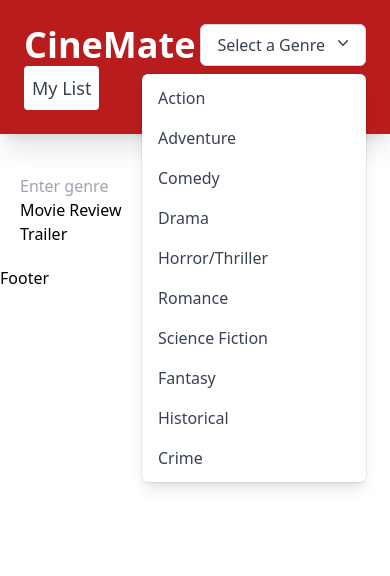
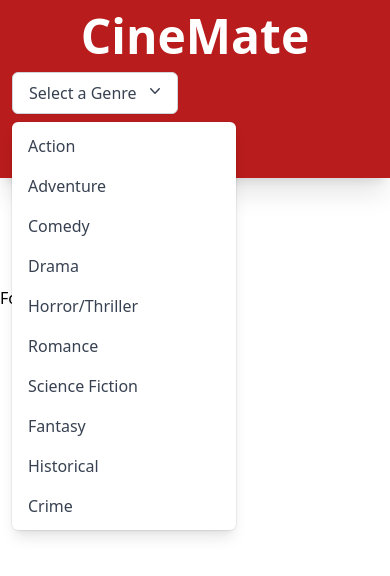
Before and after one commit to sidgray80/cinemate, a plain HTML site: page index.html in a window 390 px wide. Drawn offline with nearby package versions, Linux system fonts and the light colour scheme.

Commit message:
make nav responsive

```diff
--- a/index.html
+++ b/index.html
@@ -13,11 +13,11 @@
 <body>
     <header>
 
-        <nav class="flex items-center justify-between flex-wrap bg-red-700 p-6 mb-5 shadow-xl">
+        <nav class="md:flex items-center justify-between flex-wrap bg-red-700 p-3 mb-5 shadow-xl ">
 
-                <h1 class="text-white text-4xl font-semibold">CineMate</h1>
+                <h1 class="text-white text-5xl md:text-4xl text-center font-semibold">CineMate</h1>
 
-                <div class="relative inline-block text-left">
+                <div class="relative inline-block text-left mt-3 md:mt-0">
                     <div>
                       <button type="button" class="inline-flex w-full justify-center rounded-md border border-gray-300 bg-white px-4 py-2 text-reg text-gray-700 shadow-sm hover:bg-gray-50 focus:outline-none focus:ring-2 focus:ring-indigo-500 focus:ring-offset-2 focus:ring-offset-gray-100" id="menu-button" aria-expanded="true" aria-haspopup="true">
                         Select a Genre
@@ -38,7 +38,7 @@
                         From: "transform opacity-100 scale-100"
                         To: "transform opacity-0 scale-95"
                     -->
-                    <div class="absolute right-0 z-10 mt-2 w-56 origin-top-right rounded-md bg-white shadow-lg ring-1 ring-black ring-opacity-5 focus:outline-none" role="menu" aria-orientation="vertical" aria-labelledby="menu-button" tabindex="-1">
+                    <div class="absolute z-10 mt-2 w-56 origin-top-left rounded-md bg-white shadow-lg ring-1 ring-black ring-opacity-5 focus:outline-none" role="menu" aria-orientation="vertical" aria-labelledby="menu-button" tabindex="-1">
                       <div class="py-1" role="none">
                         <!-- Active: "bg-gray-100 text-gray-900", Not Active: "text-gray-700" -->
                         <a href="#" class="text-gray-700 block px-4 py-2 text-reg hover:bg-slate-100" role="menuitem" tabindex="-1" id="menu-item-0">Action</a>
@@ -56,20 +56,14 @@
                     </div>
                   </div>
 
-                <button class="bg-white text-lg text-gray-700 p-2 rounded hover:bg-slate-100" id="my-list">My List</button>
-
-
-
+                <button class="block mt-3 md:mt-0 bg-white text-reg text-gray-700 p-2 rounded hover:bg-slate-100" id="my-list">My List</button>
 
         </nav>
     </header>
 
     <div class="container p-5 md-flex" id="container">
         <div>
-            <form id="userInput">
-                <input id="genre" type="text" placeholder="Enter genre">
-                <button type="submit" id="search-btn">Search</button>
-            </form>
+
         </div>
         <div class="movieReview" id="movieReview">Movie Review</div>
         <div class="trailer" id="trailer">Trailer</div>
```
Also changed, not shown: tailwind.config.js (added, +8 -0 lines).
